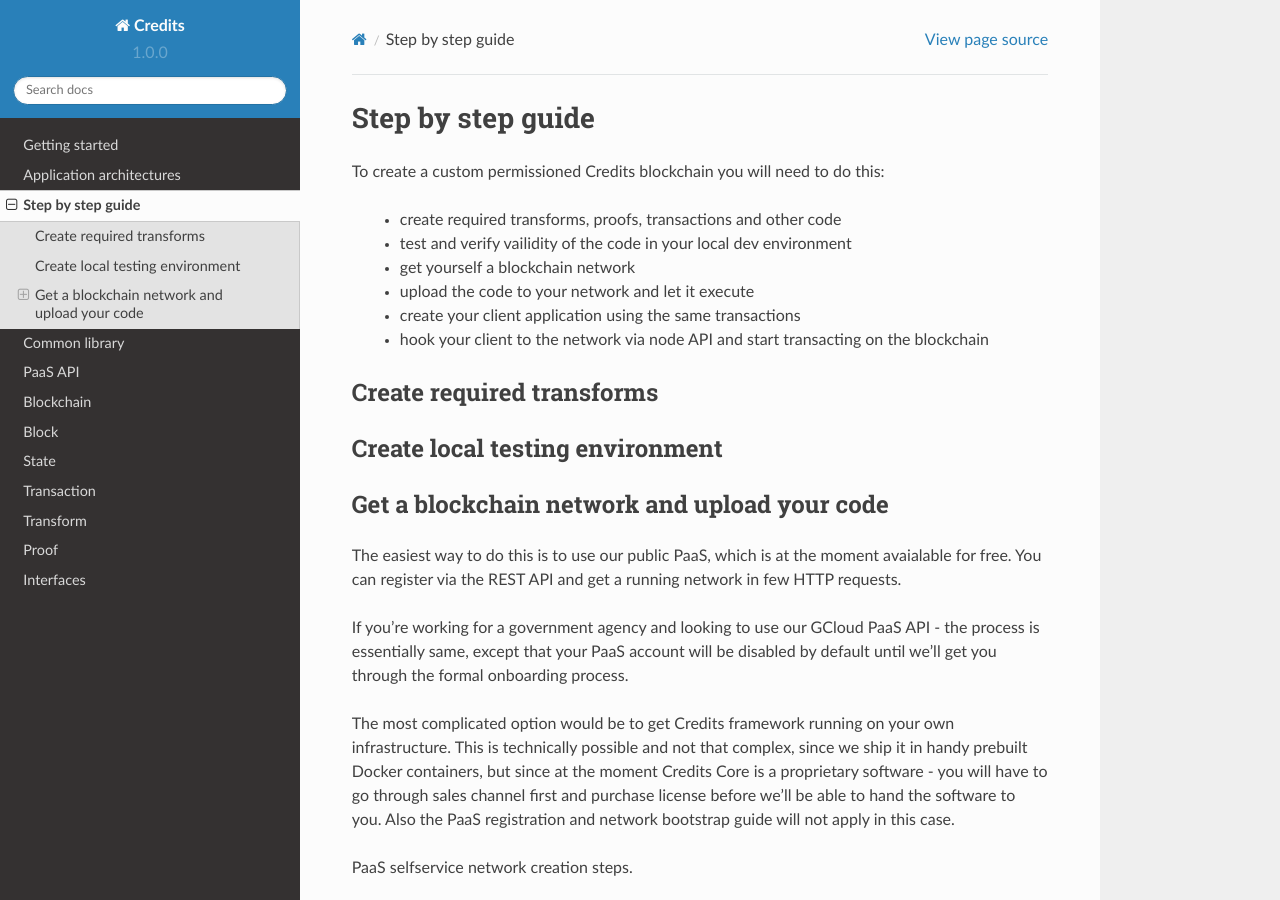
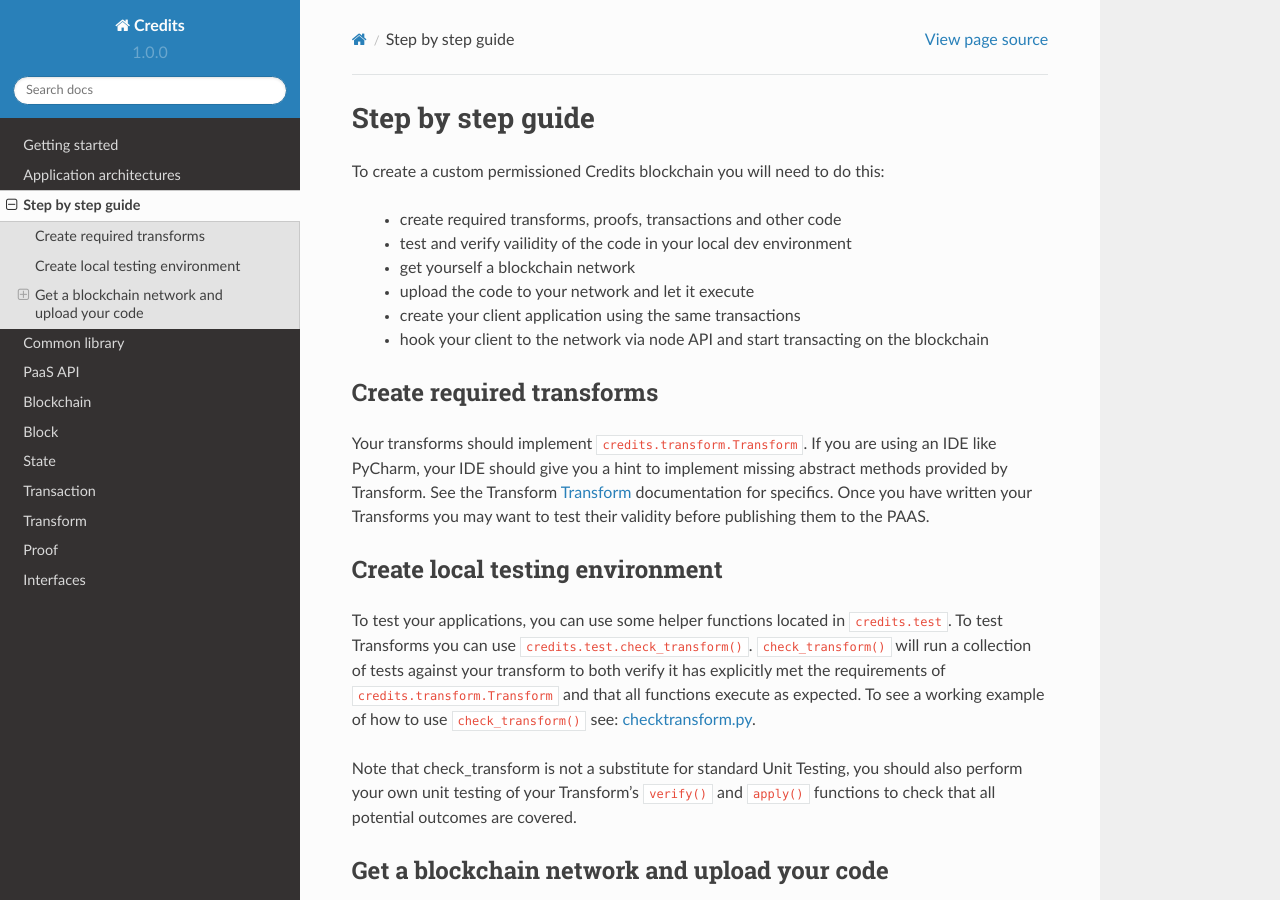
Before and after one commit to voodoo12345/credits-docs, a Sphinx documentation site: the page built from source/step_by_step_guide.rst, in a window 1280 px wide and 900 px high. Built offline with Sphinx 7.4.7 and the Read the Docs theme 2.0.0, drawn with Linux system fonts in a browser that asks for light colours.

Commit message:
added example for testing transforms

```diff
--- a/source/step_by_step_guide.rst
+++ b/source/step_by_step_guide.rst
@@ -13,13 +13,27 @@
  - create your client application using the same transactions
  - hook your client to the network via node API and start transacting on the blockchain
 
+
 Create required transforms
 ^^^^
 
+Your transforms should implement ``credits.transform.Transform``. If you are using an IDE like PyCharm, your IDE should
+give you a hint to implement missing abstract methods provided by Transform. See the Transform
+:ref:`Transform <transform>` documentation for specifics. Once you have written your Transforms you may want to test
+their validity before publishing them to the PAAS.
 
 Create local testing environment
 ^^^^
 
+To test your applications, you can use some helper functions located in ``credits.test``. To test Transforms you can use
+``credits.test.check_transform()``. ``check_transform()`` will run a collection of tests against your transform to both
+verify it has explicitly met the requirements of ``credits.transform.Transform`` and that all functions execute as
+expected. To see a working example of how to use ``check_transform()`` see: checktransform.py_.
+
+Note that check_transform is not a substitute for standard Unit Testing, you should also perform your own unit testing
+of your Transform's ``verify()`` and ``apply()`` functions to check that all potential outcomes are covered.
+
+.. _checktransform.py: https://github.com/CryptoCredits/credits-common/blob/develop/examples/checktransform.py
 
 Get a blockchain network and upload your code
 ^^^^
```
